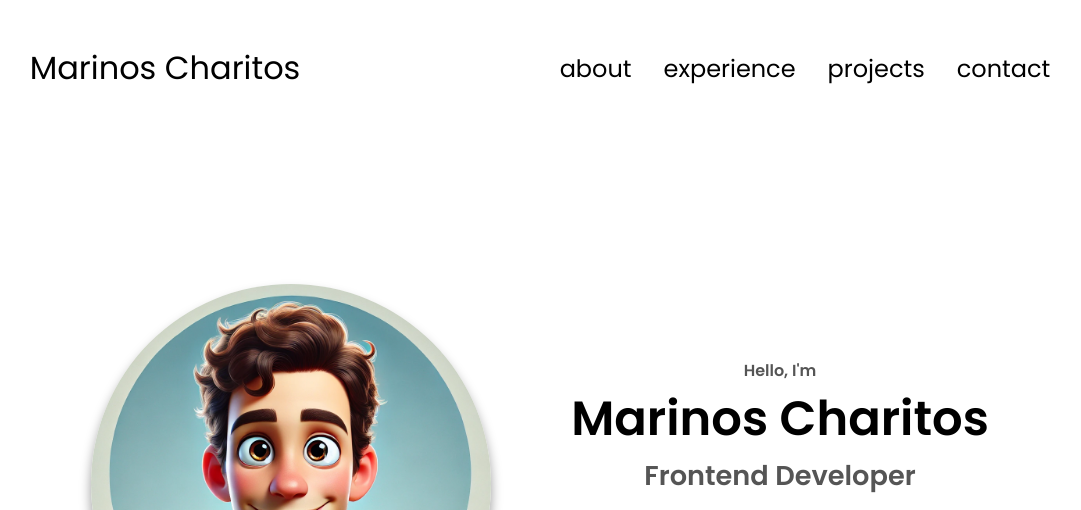
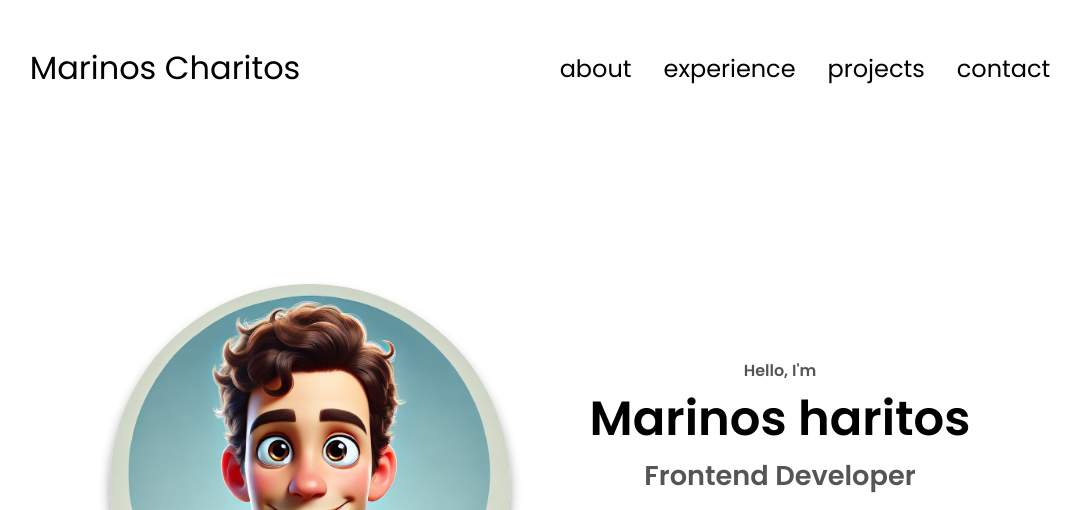
Before and after one commit to marinosxaritos/Portfolio-Website, a plain HTML site: page index.html in a window 1280 px wide. Shown: the top 510 px of the page, without its empty margins (100-1181 px from the left). Drawn offline with Linux system fonts and the light colour scheme.

Commit message:
Update index.html

```diff
--- a/index.html
+++ b/index.html
@@ -43,7 +43,7 @@
         </div>
         <div class="section__text">
             <p class="section__text__p1">Hello, I'm</p>
-            <h1 class="title">Marinos Charitos</h1>
+            <h1 class="title">Marinos haritos</h1>
             <p class="section__text__p2">
                 <span class="highlight">Frontend Developer</span>
             </p>
```
